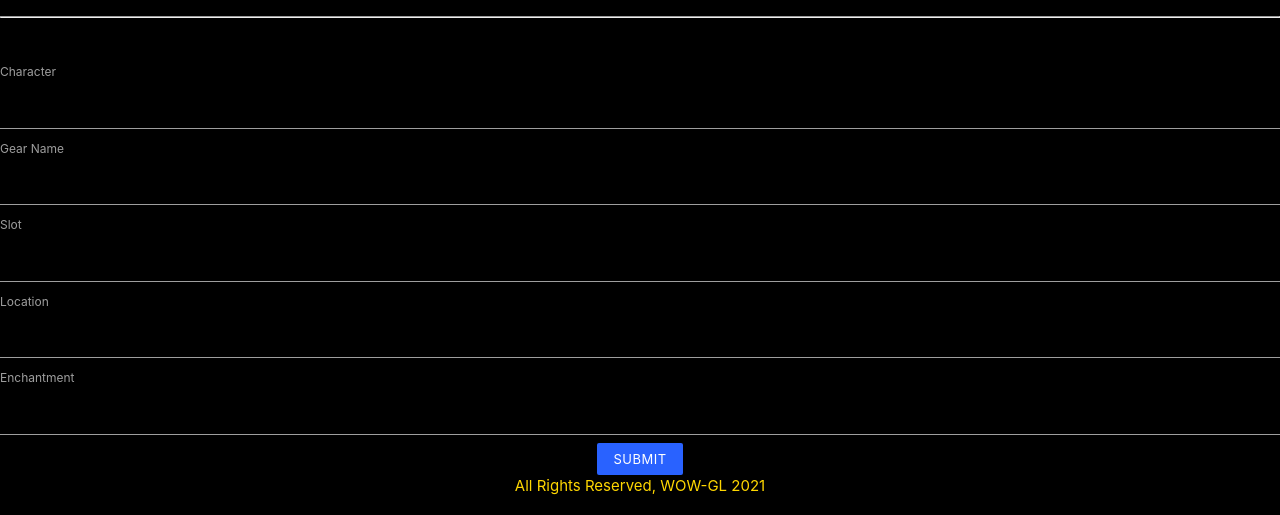
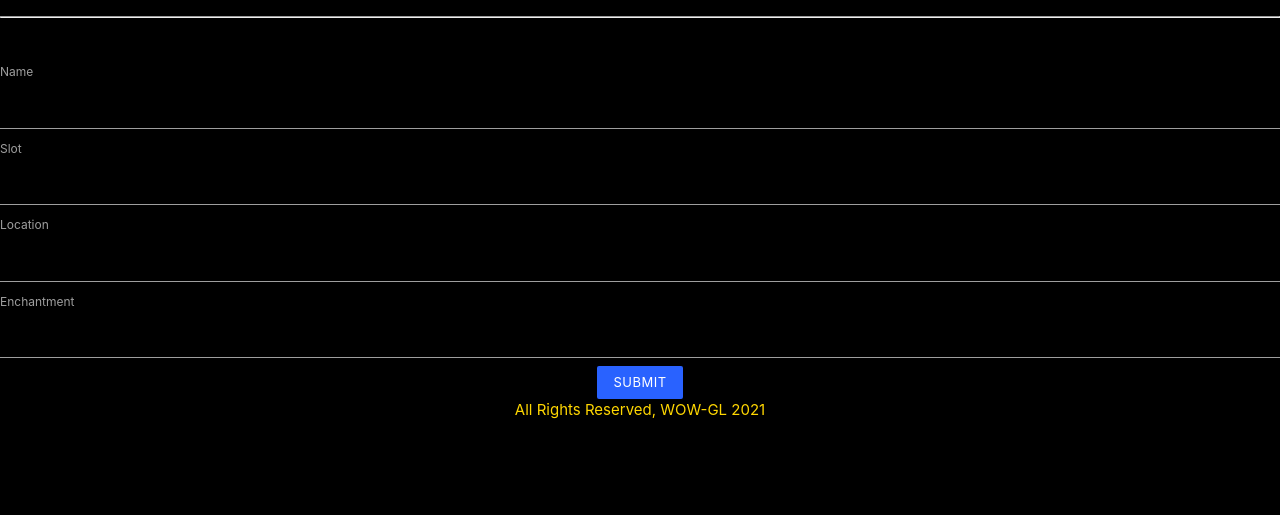
Before and after one commit to aprin418/WOW-GT, a Django app: template main_app/templates/gear.html in a window 1280 px wide. Shown: the part 101-616 px from the top of the page. Run offline with Django 3.2, Linux system fonts and the light colour scheme; the template is opened without the code that fills it, so the values that code supplies are empty.

Commit message:
changed gear form

```diff
--- a/main_app/templates/gear.html
+++ b/main_app/templates/gear.html
@@ -3,9 +3,7 @@
 <h1>{{ spec.name }}</h1>
 <form autocomplete="off" action="{% url 'assoc_spec_gear' %}" method="post">
   {% csrf_token %}
-  <label for="character">Character</label>
-  <input name="character" type="text" />
-  <label for="name">Gear Name</label>
+  <label for="name">Name</label>
   <input name="name" type="text" />
   <label for="slot">Slot</label>
   <input name="slot" type="text" />
```
